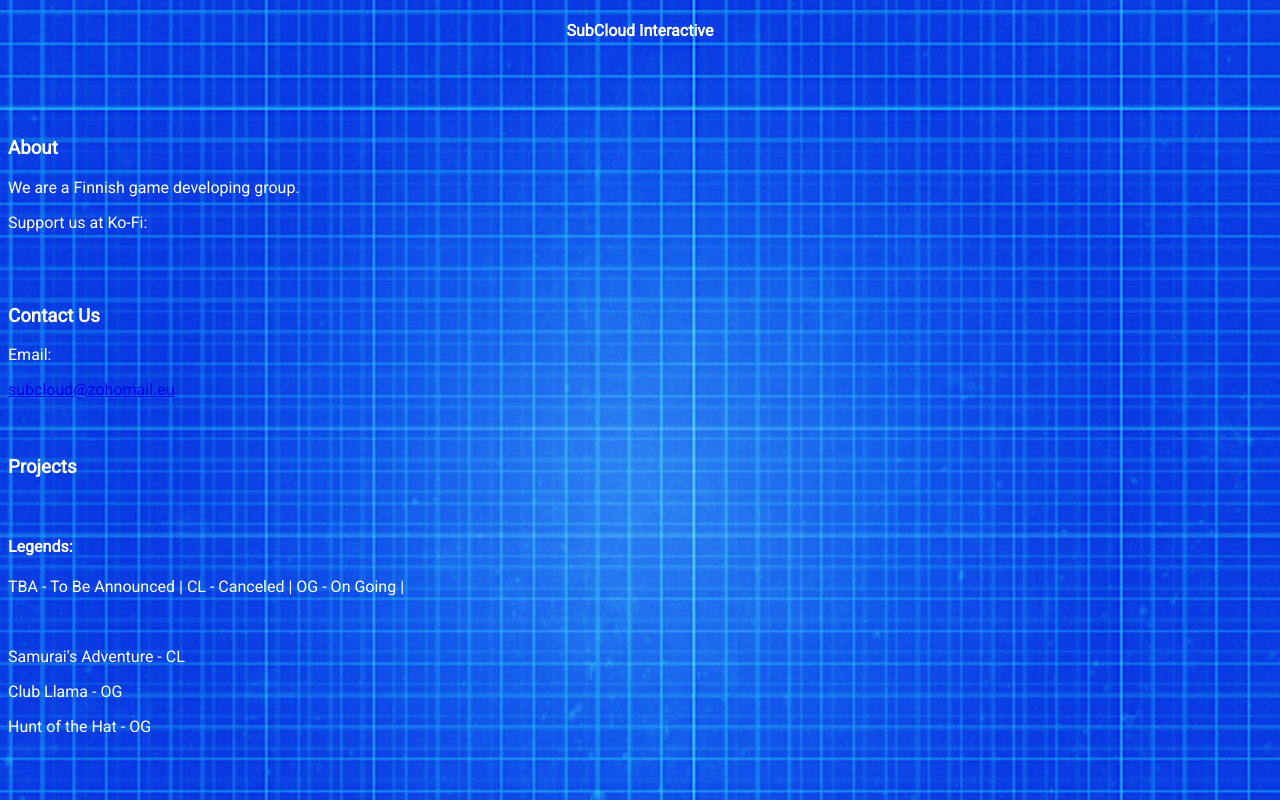
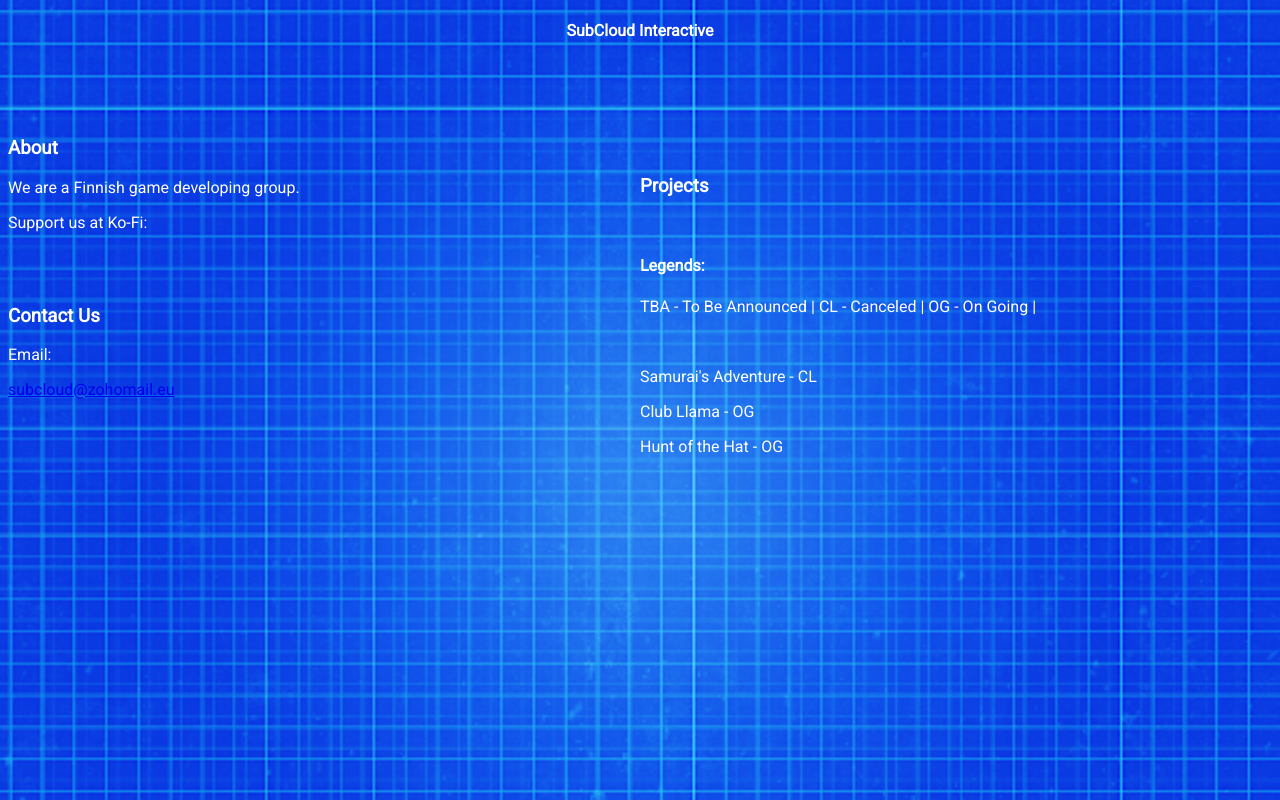
Before and after one commit to subcloud-interactive/subcloud-interactive.github.io, a plain HTML site: page index.html in a window 1280 px wide. Drawn offline with Linux system fonts and the light colour scheme.

Commit message:
Update main.css

```diff
--- a/main.css
+++ b/main.css
@@ -15,3 +15,14 @@ hr {
 body {
   color: white;
 }
+
+.column {
+  float: left;
+  width: 50%;
+}
+
+
+.row:after {
+  content: "";
+  display: table;
+  clear
```
